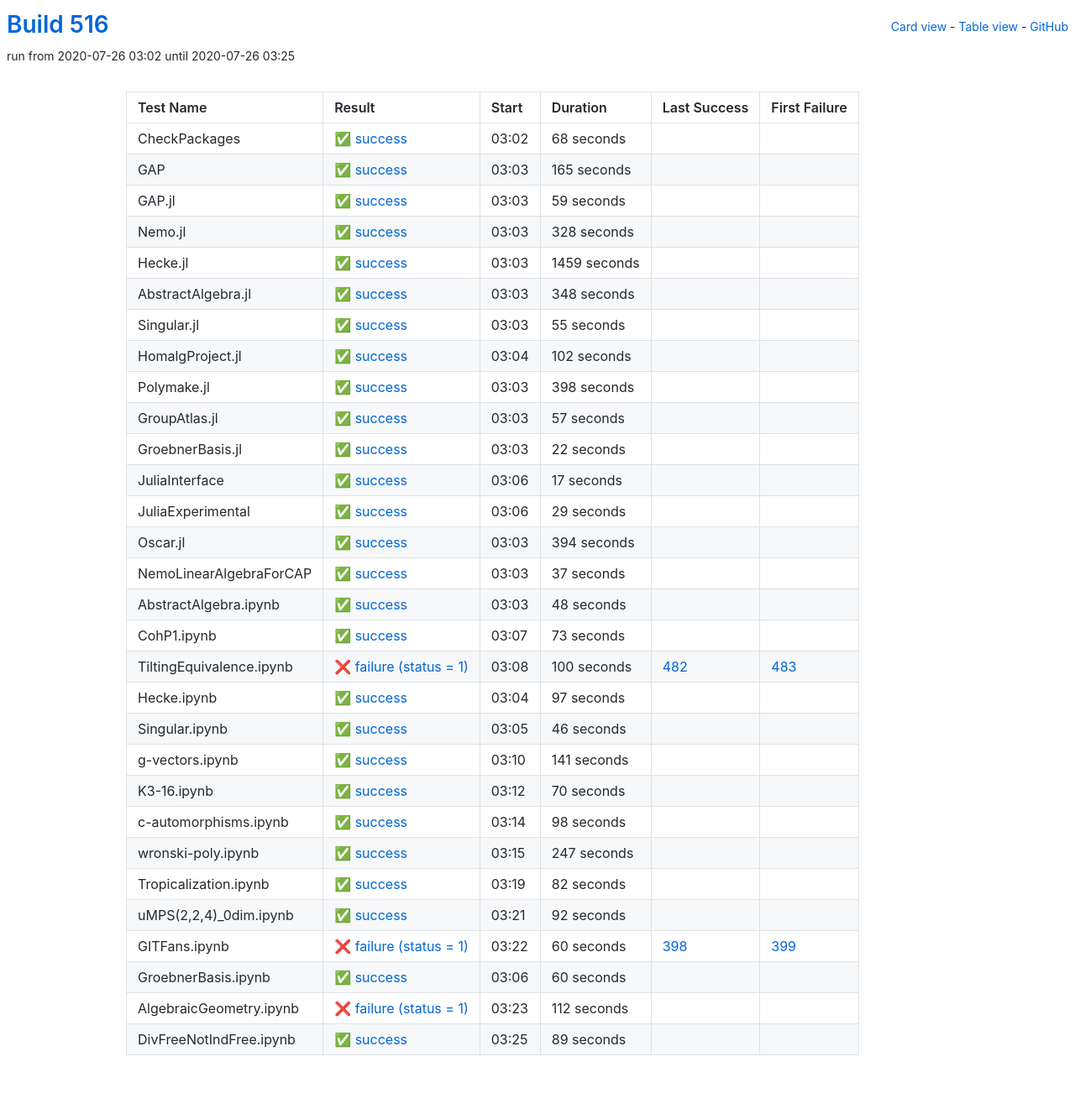
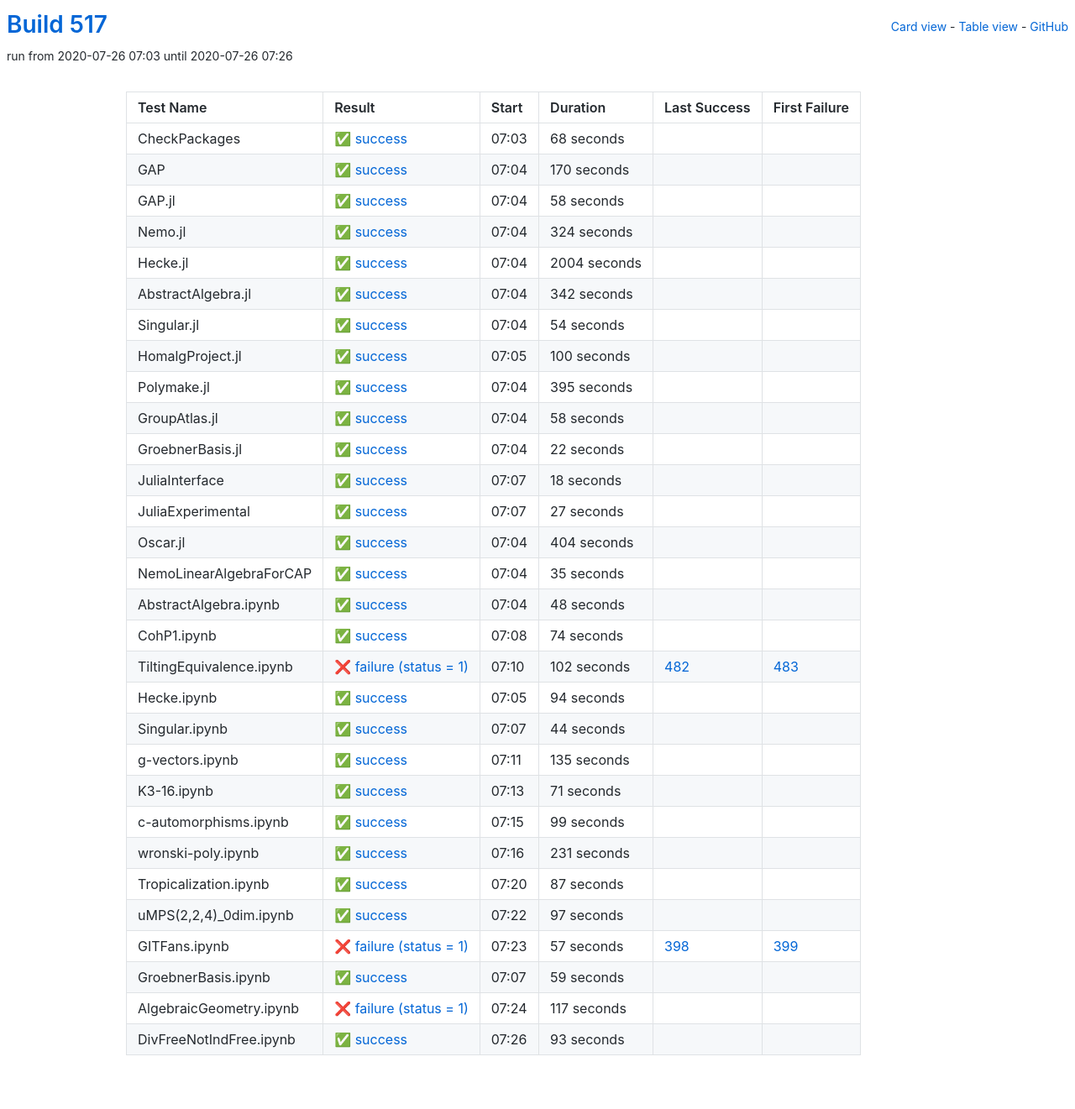
Before and after one commit to oscar-system/oscar-ci-status-stable, a Jekyll site: the page built from table.html, in a window 1280 px wide. Shown: the whole page at 84% size. Built offline with Jekyll 4.4.1, drawn with Linux system fonts in a browser that asks for light colours.

Commit message:
Build #517

```diff
--- a/_data/ci.yml
+++ b/_data/ci.yml
@@ -1,6 +1,6 @@
 ---
-build: 516
-build_url: https://oscarci.mathematik.uni-kl.de/job/oscar-stable/516/
+build: 517
+build_url: https://oscarci.mathematik.uni-kl.de/job/oscar-stable/517/
 job: oscar-stable
 organization: oscar-system
 repo: oscar-ci-status-stable
@@ -8,8 +8,8 @@ repourl: https://github.com/oscar-system/oscar-ci-status-stable
 tests:
 - name: CheckPackages
   id: checkpackages
-  log: https://oscarci.mathematik.uni-kl.de/job/oscar-stable/516/artifact/logs/build-516/CheckPackages.log
-  start: 2020-07-26 03:02
+  log: https://oscarci.mathematik.uni-kl.de/job/oscar-stable/517/artifact/logs/build-517/CheckPackages.log
+  start: 2020-07-26 07:03
   success: true
   exitcode: 0
   status: success
@@ -20,116 +20,116 @@ tests:
   first_failure_url:
 - name: GAP
   id: gap
-  log: https://oscarci.mathematik.uni-kl.de/job/oscar-stable/516/artifact/logs/build-516/GAP.log
-  start: 2020-07-26 03:03
+  log: https://oscarci.mathematik.uni-kl.de/job/oscar-stable/517/artifact/logs/build-517/GAP.log
+  start: 2020-07-26 07:04
   success: true
   exitcode: 0
   status: success
-  duration: 165
+  duration: 170
   last_success: false
   last_success_url:
   first_failure: false
   first_failure_url:
 - name: GAP.jl
   id: gap-jl
-  log: https://oscarci.mathematik.uni-kl.de/job/oscar-stable/516/artifact/logs/build-516/GAP.jl.log
-  start: 2020-07-26 03:03
+  log: https://oscarci.mathematik.uni-kl.de/job/oscar-stable/517/artifact/logs/build-517/GAP.jl.log
+  start: 2020-07-26 07:04
   success: true
   exitcode: 0
   status: success
-  duration: 59
+  duration: 58
   last_success: false
   last_success_url:
   first_failure: false
   first_failure_url:
 - name: Nemo.jl
   id: nemo-jl
-  log: https://oscarci.mathematik.uni-kl.de/job/oscar-stable/516/artifact/logs/build-516/Nemo.jl.log
-  start: 2020-07-26 03:03
+  log: https://oscarci.mathematik.uni-kl.de/job/oscar-stable/517/artifact/logs/build-517/Nemo.jl.log
+  start: 2020-07-26 07:04
   success: true
   exitcode: 0
   status: success
-  duration: 328
+  duration: 324
   last_success: false
   last_success_url:
   first_failure: false
   first_failure_url:
 - name: Hecke.jl
   id: hecke-jl
-  log: https://oscarci.mathematik.uni-kl.de/job/oscar-stable/516/artifact/logs/build-516/Hecke.jl.log
-  start: 2020-07-26 03:03
+  log: https://oscarci.mathematik.uni-kl.de/job/oscar-stable/517/artifact/logs/build-517/Hecke.jl.log
+  start: 2020-07-26 07:04
   success: true
   exitcode: 0
   status: success
-  duration: 1459
+  duration: 2004
   last_success: false
   last_success_url:
   first_failure: false
   first_failure_url:
 - name: AbstractAlgebra.jl
   id: abstractalgebra-jl
-  log: https://oscarci.mathematik.uni-kl.de/job/oscar-stable/516/artifact/logs/build-516/AbstractAlgebra.jl.log
-  start: 2020-07-26 03:03
+  log: https://oscarci.mathematik.uni-kl.de/job/oscar-stable/517/artifact/logs/build-517/AbstractAlgebra.jl.log
+  start: 2020-07-26 07:04
   success: true
   exitcode: 0
   status: success
-  duration: 348
+  duration: 342
   last_success: false
   last_success_url:
   first_failure: false
   first_failure_url:
 - name: Singular.jl
   id: singular-jl
-  log: https://oscarci.mathematik.uni-kl.de/job/oscar-stable/516/artifact/logs/build-516/Singular.jl.log
-  start: 2020-07-26 03:03
+  log: https://oscarci.mathematik.uni-kl.de/job/oscar-stable/517/artifact/logs/build-517/Singular.jl.log
+  start: 2020-07-26 07:04
   success: true
   exitcode: 0
   status: success
-  duration: 55
+  duration: 54
   last_success: false
   last_success_url:
   first_failure: false
   first_failure_url:
 - name: HomalgProject.jl
   id: homalgproject-jl
-  log: https://oscarci.mathematik.uni-kl.de/job/oscar-stable/516/artifact/logs/build-516/HomalgProject.jl.log
-  start: 2020-07-26 03:04
+  log: https://oscarci.mathematik.uni-kl.de/job/oscar-stable/517/artifact/logs/build-517/HomalgProject.jl.log
+  start: 2020-07-26 07:05
   success: true
   exitcode: 0
   status: success
-  duration: 102
+  duration: 100
   last_success: false
   last_success_url:
   first_failure: false
   first_failure_url:
 - name: Polymake.jl
   id: polymake-jl
-  log: https://oscarci.mathematik.uni-kl.de/job/oscar-stable/516/artifact/logs/build-516/Polymake.jl.log
-  start: 2020-07-26 03:03
+  log: https://oscarci.mathematik.uni-kl.de/job/oscar-stable/517/artifact/logs/build-517/Polymake.jl.log
+  start: 2020-07-26 07:04
   success: true
   exitcode: 0
   status: success
-  duration: 398
+  duration: 395
   last_success: false
   last_success_url:
   first_failure: false
   first_failure_url:
 - name: GroupAtlas.jl
   id: groupatlas-jl
-  log: https://oscarci.mathematik.uni-kl.de/job/oscar-stable/516/artifact/logs/build-516/GroupAtlas.jl.log
-  start: 2020-07-26 03:03
+  log: https://oscarci.mathematik.uni-kl.de/job/oscar-stable/517/artifact/logs/build-517/GroupAtlas.jl.log
+  start: 2020-07-26 07:04
   success: true
   exitcode: 0
   status: success
-  duration: 57
+  duration: 58
   last_success: false
   last_success_url:
   first_failure: false
   first_failure_url:
 - name: GroebnerBasis.jl
   id: groebnerbasis-jl
-  log: https://oscarci.mathematik.uni-kl.de/job/oscar-stable/516/artifact/logs/build-516/GroebnerBasis.jl.log
-  start: 2020-07-26 03:03
+  log: https://oscarci.mathematik.uni-kl.de/job/oscar-stable/517/artifact/logs/build-517/GroebnerBasis.jl.log
+  start: 2020-07-26 07:04
   success: true
   exitcode: 0
   status: success
@@ -140,56 +140,56 @@ tests:
   first_failure_url:
 - name: JuliaInterface
   id: juliainterface
-  log: https://oscarci.mathematik.uni-kl.de/job/oscar-stable/516/artifact/logs/build-516/JuliaInterface.log
-  start: 2020-07-26 03:06
+  log: https://oscarci.mathematik.uni-kl.de/job/oscar-stable/517/artifact/logs/build-517/JuliaInterface.log
+  start: 2020-07-26 07:07
   success: true
   exitcode: 0
   status: success
-  duration: 17
+  duration: 18
   last_success: false
   last_success_url:
   first_failure: false
   first_failure_url:
 - name: JuliaExperimental
   id: juliaexperimental
-  log: https://oscarci.mathematik.uni-kl.de/job/oscar-stable/516/artifact/logs/build-516/JuliaExperimental.log
-  start: 2020-07-26 03:06
+  log: https://oscarci.mathematik.uni-kl.de/job/oscar-stable/517/artifact/logs/build-517/JuliaExperimental.log
+  start: 2020-07-26 07:07
   success: true
   exitcode: 0
   status: success
-  duration: 29
+  duration: 27
   last_success: false
   last_success_url:
   first_failure: false
   first_failure_url:
 - name: Oscar.jl
   id: oscar-jl
-  log: https://oscarci.mathematik.uni-kl.de/job/oscar-stable/516/artifact/logs/build-516/Oscar.jl.log
-  start: 2020-07-26 03:03
+  log: https://oscarci.mathematik.uni-kl.de/job/oscar-stable/517/artifact/logs/build-517/Oscar.jl.log
+  start: 2020-07-26 07:04
   success: true
   exitcode: 0
   status: success
-  duration: 394
+  duration: 404
   last_success: false
   last_success_url:
   first_failure: false
   first_failure_url:
 - name: NemoLinearAlgebraForCAP
   id: nemolinearalgebraforcap
-  log: https://oscarci.mathematik.uni-kl.de/job/oscar-stable/516/artifact/logs/build-516/NemoLinearAlgebraForCAP.log
-  start: 2020-07-26 03:03
+  log: https://oscarci.mathematik.uni-kl.de/job/oscar-stable/517/artifact/logs/build-517/NemoLinearAlgebraForCAP.log
+  start: 2020-07-26 07:04
   success: true
   exitcode: 0
   status: success
-  duration: 37
+  duration: 35
   last_success: false
   last_success_url:
   first_failure: false
   first_failure_url:
 - name: AbstractAlgebra.ipynb
   id: abstractalgebra-ipynb
-  log: https://oscarci.mathematik.uni-kl.de/job/oscar-stable/516/artifact/logs/build-516/AbstractAlgebra.ipynb.log
-  start: 2020-07-26 03:03
+  log: https://oscarci.mathematik.uni-kl.de/job/oscar-stable/517/artifact/logs/build-517/AbstractAlgebra.ipynb.log
+  start: 2020-07-26 07:04
   success: true
   exitcode: 0
   status: success
@@ -200,32 +200,116 @@ tests:
   first_failure_url:
 - name: CohP1.ipynb
   id: cohp1-ipynb
-  log: https://oscarci.mathematik.uni-kl.de/job/oscar-stable/516/artifact/logs/build-516/CohP1.ipynb.log
-  start: 2020-07-26 03:07
+  log: https://oscarci.mathematik.uni-kl.de/job/oscar-stable/517/artifact/logs/build-517/CohP1.ipynb.log
+  start: 2020-07-26 07:08
   success: true
   exitcode: 0
   status: success
-  duration: 73
+  duration: 74
   last_success: false
   last_success_url:
   first_failure: false
   first_failure_url:
 - name: TiltingEquivalence.ipynb
   id: tiltingequivalence-ipynb
-  log: https://oscarci.mathematik.uni-kl.de/job/oscar-stable/516/artifact/logs/build-516/TiltingEquivalence.ipynb.log
-  start: 2020-07-26 03:08
+  log: https://oscarci.mathematik.uni-kl.de/job/oscar-stable/517/artifact/logs/build-517/TiltingEquivalence.ipynb.log
+  start: 2020-07-26 07:10
   success: false
   exitcode: 1
   status: failure
-  duration: 100
+  duration: 102
   last_success: 482
   last_success_url: https://oscarci.mathematik.uni-kl.de/job/oscar-stable/482/
   first_failure: 483
   first_failure_url: https://oscarci.mathematik.uni-kl.de/job/oscar-stable/483/
 - name: Hecke.ipynb
   id: hecke-ipynb
-  log: https://oscarci.mathematik.uni-kl.de/job/oscar-stable/516/artifact/logs/build-516/Hecke.ipynb.log
-  start: 2020-07-26 03:04
+  log: https://oscarci.mathematik.uni-kl.de/job/oscar-stable/517/artifact/logs/build-517/Hecke.ipynb.log
+  start: 2020-07-26 07:05
+  success: true
+  exitcode: 0
+  status: success
+  duration: 94
+  last_success: false
+  last_success_url:
+  first_failure: false
+  first_failure_url:
+- name: Singular.ipynb
+  id: singular-ipynb
+  log: https://oscarci.mathematik.uni-kl.de/job/oscar-stable/517/artifact/logs/build-517/Singular.ipynb.log
+  start: 2020-07-26 07:07
+  success: true
+  exitcode: 0
+  status: success
+  duration: 44
+  last_success: false
+  last_success_url:
+  first_failure: false
+  first_failure_url:
+- name: g-vectors.ipynb
+  id: g-vectors-ipynb
+  log: https://oscarci.mathematik.uni-kl.de/job/oscar-stable/517/artifact/logs/build-517/g-vectors.ipynb.log
+  start: 2020-07-26 07:11
+  success: true
+  exitcode: 0
+  status: success
+  duration: 135
+  last_success: false
+  last_success_url:
+  first_failure: false
+  first_failure_url:
+- name: K3-16.ipynb
+  id: k3-16-ipynb
+  log: https://oscarci.mathematik.uni-kl.de/job/oscar-stable/517/artifact/logs/build-517/K3-16.ipynb.log
+  start: 2020-07-26 07:13
+  success: true
+  exitcode: 0
+  status: success
+  duration: 71
+  last_success: false
+  last_success_url:
+  first_failure: false
+  first_failure_url:
+- name: c-automorphisms.ipynb
+  id: c-automorphisms-ipynb
+  log: https://oscarci.mathematik.uni-kl.de/job/oscar-stable/517/artifact/logs/build-517/c-automorphisms.ipynb.log
+  start: 2020-07-26 07:15
+  success: true
+  exitcode: 0
+  status: success
+  duration: 99
+  last_success: false
+  last_success_url:
+  first_failure: false
+  first_failure_url:
+- name: wronski-poly.ipynb
+  id: wronski-poly-ipynb
+  log: https://oscarci.mathematik.uni-kl.de/job/oscar-stable/517/artifact/logs/build-517/wronski-poly.ipynb.log
+  start: 2020-07-26 07:16
+  success: true
+  exitcode: 0
+  status: success
+  duration: 231
+  last_success: false
+  last_success_url:
+  first_failure: false
+  first_failure_url:
+- name: Tropicalization.ipynb
+  id: tropicalization-ipynb
+  log: https://oscarci.mathematik.uni-kl.de/job/oscar-stable/517/artifact/logs/build-517/Tropicalization.ipynb.log
+  start: 2020-07-26 07:20
+  success: true
+  exitcode: 0
+  status: success
+  duration: 87
+  last_success: false
+  last_success_url:
+  first_failure: false
+  first_failure_url:
+- name: uMPS(2,2,4)_0dim.ipynb
+  id: umps-2-2-4-0dim-ipynb
+  log: https://oscarci.mathematik.uni-kl.de/job/oscar-stable/517/artifact/logs/build-517/uMPS-2-2-4-_0dim.ipynb.log
+  start: 2020-07-26 07:22
   success: true
   exitcode: 0
   status: success
@@ -234,134 +318,50 @@ tests:
   last_success_url:
   first_failure: false
   first_failure_url:
-- name: Singular.ipynb
-  id: singular-ipynb
-  log: https://oscarci.mathematik.uni-kl.de/job/oscar-stable/516/artifact/logs/build-516/Singular.ipynb.log
-  start: 2020-07-26 03:05
-  success: true
-  exitcode: 0
-  status: success
-  duration: 46
-  last_success: false
-  last_success_url:
-  first_failure: false
-  first_failure_url:
-- name: g-vectors.ipynb
-  id: g-vectors-ipynb
-  log: https://oscarci.mathematik.uni-kl.de/job/oscar-stable/516/artifact/logs/build-516/g-vectors.ipynb.log
-  start: 2020-07-26 03:10
-  success: true
-  exitcode: 0
-  status: success
-  duration: 141
-  last_success: false
-  last_success_url:
-  first_failure: false
-  first_failure_url:
-- name: K3-16.ipynb
-  id: k3-16-ipynb
-  log: https://oscarci.mathematik.uni-kl.de/job/oscar-stable/516/artifact/logs/build-516/K3-16.ipynb.log
-  start: 2020-07-26 03:12
-  success: true
-  exitcode: 0
-  status: success
-  duration: 70
-  last_success: false
-  last_success_url:
-  first_failure: false
-  first_failure_url:
-- name: c-automorphisms.ipynb
-  id: c-automorphisms-ipynb
-  log: https://oscarci.mathematik.uni-kl.de/job/oscar-stable/516/artifact/logs/build-516/c-automorphisms.ipynb.log
-  start: 2020-07-26 03:14
-  success: true
-  exitcode: 0
-  status: success
-  duration: 98
-  last_success: false
-  last_success_url:
-  first_failure: false
-  first_failure_url:
-- name: wronski-poly.ipynb
-  id: wronski-poly-ipynb
-  log: https://oscarci.mathematik.uni-kl.de/job/oscar-stable/516/artifact/logs/build-516/wronski-poly.ipynb.log
-  start: 2020-07-26 03:15
-  success: true
-  exitcode: 0
-  status: success
-  duration: 247
-  last_success: false
-  last_success_url:
-  first_failure: false
-  first_failure_url:
-- name: Tropicalization.ipynb
-  id: tropicalization-ipynb
-  log: https://oscarci.mathematik.uni-kl.de/job/oscar-stable/516/artifact/logs/build-516/Tropicalization.ipynb.log
-  start: 2020-07-26 03:19
-  success: true
-  exitcode: 0
-  status: success
-  duration: 82
-  last_success: false
-  last_success_url:
-  first_failure: false
-  first_failure_url:
-- name: uMPS(2,2,4)_0dim.ipynb
-  id: umps-2-2-4-0dim-ipynb
-  log: https://oscarci.mathematik.uni-kl.de/job/oscar-stable/516/artifact/logs/build-516/uMPS-2-2-4-_0dim.ipynb.log
-  start: 2020-07-26 03:21
-  success: true
-  exitcode: 0
-  status: success
-  duration: 92
-  last_success: false
-  last_success_url:
-  first_failure: false
-  first_failure_url:
 - name: GITFans.ipynb
   id: gitfans-ipynb
-  log: https://oscarci.mathematik.uni-kl.de/job/oscar-stable/516/artifact/logs/build-516/GITFans.ipynb.log
-  start: 2020-07-26 03:22
+  log: https://oscarci.mathematik.uni-kl.de/job/oscar-stable/517/artifact/logs/build-517/GITFans.ipynb.log
+  start: 2020-07-26 07:23
   success: false
   exitcode: 1
   status: failure
-  duration: 60
+  duration: 57
   last_success: 398
   last_success_url: https://oscarci.mathematik.uni-kl.de/job/oscar-stable/398/
   first_failure: 399
   first_failure_url: https://oscarci.mathematik.uni-kl.de/job/oscar-stable/399/
 - name: GroebnerBasis.ipynb
   id: groebnerbasis-ipynb
-  log: https://oscarci.mathematik.uni-kl.de/job/oscar-stable/516/artifact/logs/build-516/GroebnerBasis.ipynb.log
-  start: 2020-07-26 03:06
+  log: https://oscarci.mathematik.uni-kl.de/job/oscar-stable/517/artifact/logs/build-517/GroebnerBasis.ipynb.log
+  start: 2020-07-26 07:07
   success: true
   exitcode: 0
   status: success
-  duration: 60
+  duration: 59
   last_success: false
   last_success_url:
   first_failure: false
   first_failure_url:
 - name: AlgebraicGeometry.ipynb
   id: algebraicgeometry-ipynb
-  log: https://oscarci.mathematik.uni-kl.de/job/oscar-stable/516/artifact/logs/build-516/AlgebraicGeometry.ipynb.log
-  start: 2020-07-26 03:23
+  log: https://oscarci.mathematik.uni-kl.de/job/oscar-stable/517/artifact/logs/build-517/AlgebraicGeometry.ipynb.log
+  start: 2020-07-26 07:24
   success: false
   exitcode: 1
   status: failure
-  duration: 112
+  duration: 117
   last_success: false
   last_success_url:
   first_failure: false
   first_failure_url:
 - name: DivFreeNotIndFree.ipynb
   id: divfreenotindfree-ipynb
-  log: https://oscarci.mathematik.uni-kl.de/job/oscar-stable/516/artifact/logs/build-516/DivFreeNotIndFree.ipynb.log
-  start: 2020-07-26 03:25
+  log: https://oscarci.mathematik.uni-kl.de/job/oscar-stable/517/artifact/logs/build-517/DivFreeNotIndFree.ipynb.log
+  start: 2020-07-26 07:26
   success: true
   exitcode: 0
   status: success
-  duration: 89
+  duration: 93
   last_success: false
   last_success_url:
   first_failure: false
```
Also changed, not shown: README.md.
